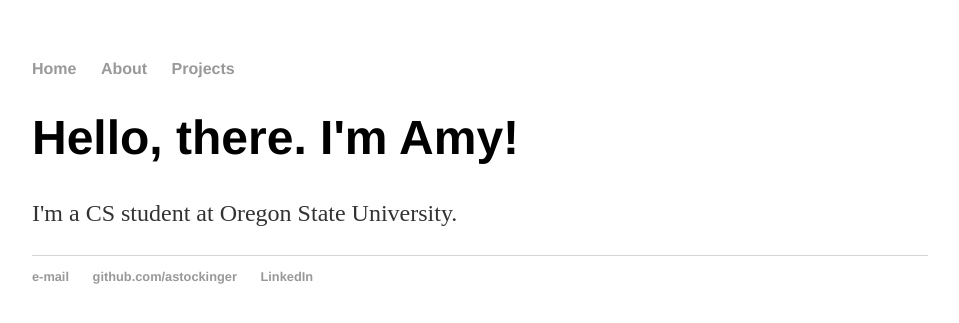
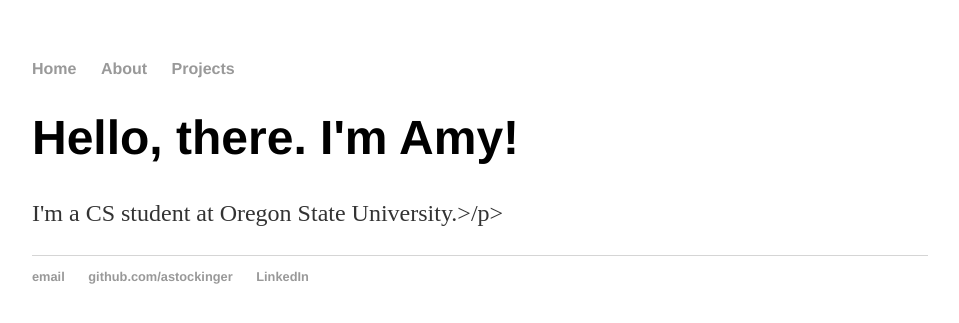
Before and after one commit to AStockinger/My-Website, a Jekyll site: the page built from index.html, in a window 1280 px wide. Shown: the top 323 px of the page, without its empty margins (160-1119 px from the left). Built offline with Jekyll 4.4.1, drawn with Linux system fonts in a browser that asks for light colours.

Commit message:
Update index.html

```diff
--- a/index.html
+++ b/index.html
@@ -1,34 +1,8 @@
-<!DOCTYPE html>
-<html>
-  <head>
-	<title>Amy Stockinger</title>
-	<!-- link to main stylesheet -->
-	  <link rel="stylesheet" type="text/css" href="/css/main.css">
-  </head>
-
-  <body>
-    <nav>
-      <ul>
-        <li><a href="/">Home</a></li>
-        <li><a href="/about">About</a></li>
-	<li><a href="/projects">Projects</a></li>
-      </ul>
-    </nav>
-    <div class="container">
-    <div class="blurb">
-        		<h1>Hello, there. I'm Amy!</h1>
-				<p>I'm a CS student at Oregon State University.</p>
-    		</div><!-- /.blurb -->
-		</div><!-- /.container -->
-		<footer>
-    		<ul>
-        		<li><a href="mailto:amylstockinger@gmail.com">e-mail</a></li>
-        		<li><a href="https://github.com/astockinger">github.com/astockinger</a></li>
-			<li><a href="www.linkedin.com/in/amy-stockinger-80589362">LinkedIn</a></li>
-			</ul>
-		</footer>
-	</body>
-</html>
-
-
-</html>
+---
+layout: default
+title: Amy Stockinger
+---
+<div class="blurb">
+	<h1>Hello, there. I'm Amy!</h1>
+	<p>I'm a CS student at Oregon State University.>/p>
+</div><!-- /.blurb -->
```
